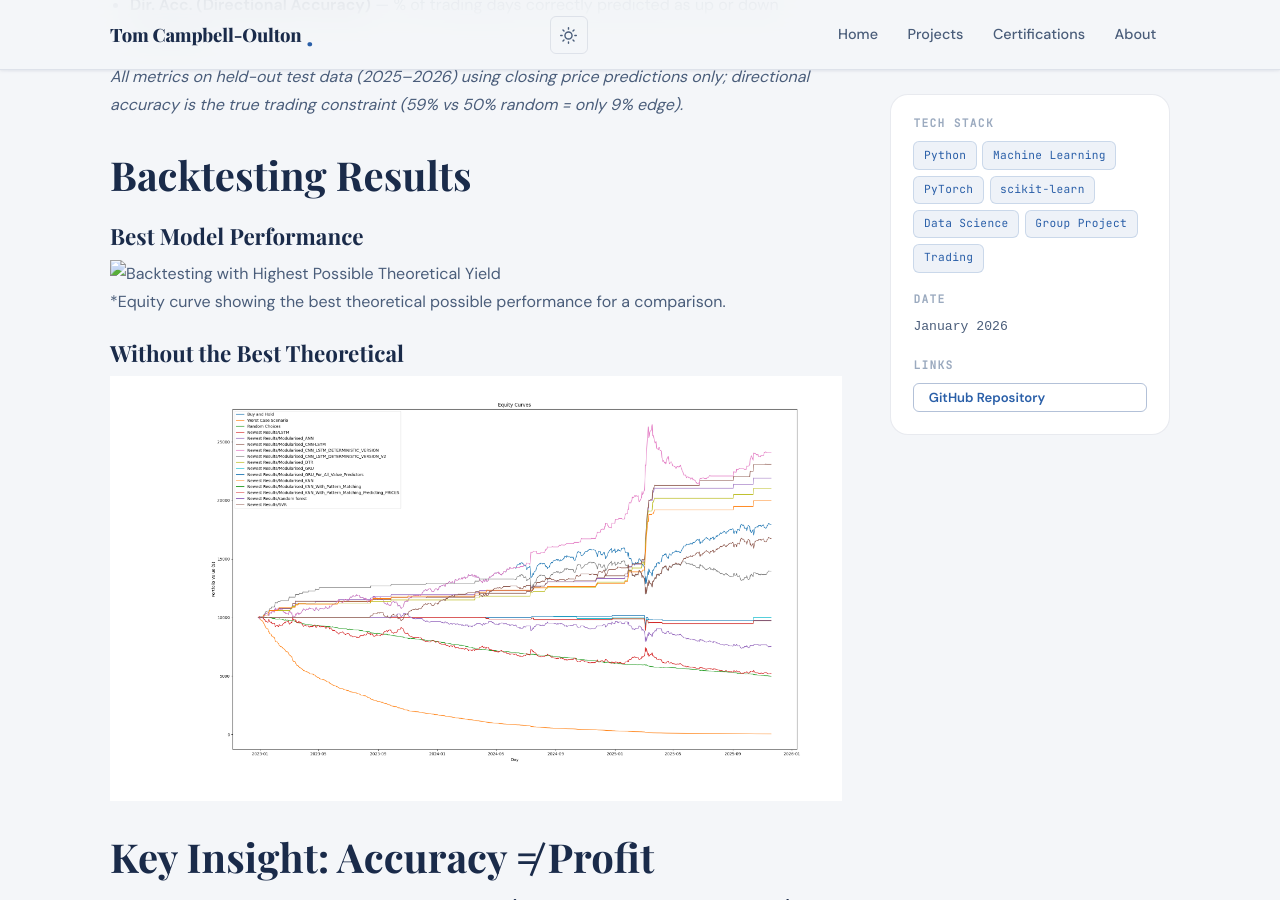
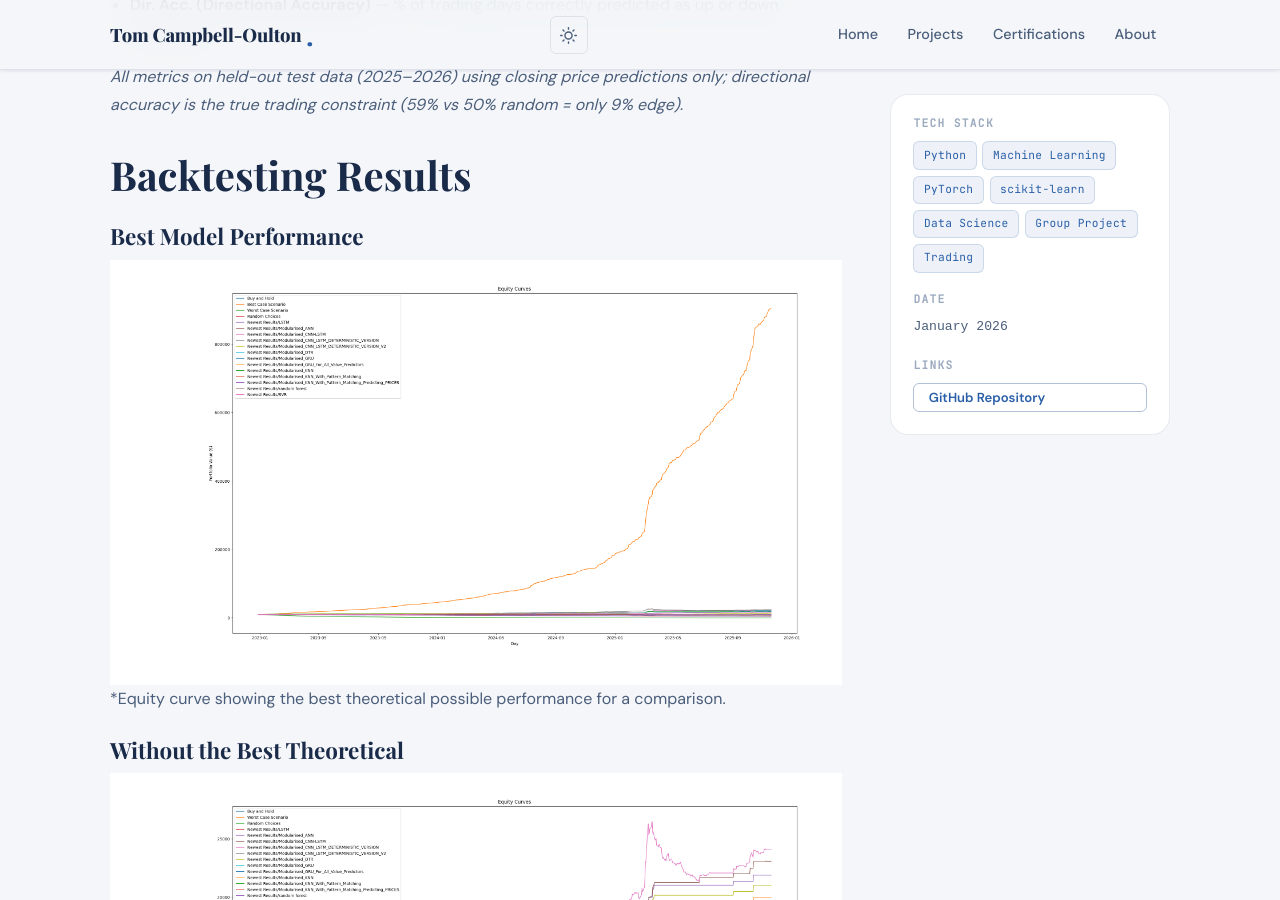
Before and after one commit to TomCampbellOulton/TomCampbellOulton.github.io, a Jekyll site: the page built from _projects/COMP208-S&P500-Index-Stock-Predictor.md, in a window 1280 px wide and 900 px high, scrolled down 2045 px. Built offline with Jekyll 4.4.1, drawn with Linux system fonts in a browser that asks for light colours.

Commit message:
Fixed image pathing bug

```diff
--- a/_projects/COMP208-S&P500-Index-Stock-Predictor.md
+++ b/_projects/COMP208-S&P500-Index-Stock-Predictor.md
@@ -62,7 +62,7 @@ Built a proprietary backtesting system from scratch:
 
 ## Backtesting Results
 ### Best Model Performance
-![Backtesting with Highest Possible Theoretical Yield](assets/images/Group_Project-Backtest_With_Best.png)
+![Backtesting with Highest Possible Theoretical Yield](/assets/images/Group_Project-Backtest_With_Best.png)
 *Equity curve showing the best theoretical possible performance for a comparison.
 ### Without the Best Theoretical
 ![Backtesting Results](/assets/images/Group_Project-Backtest_Without_Best.png)
```
